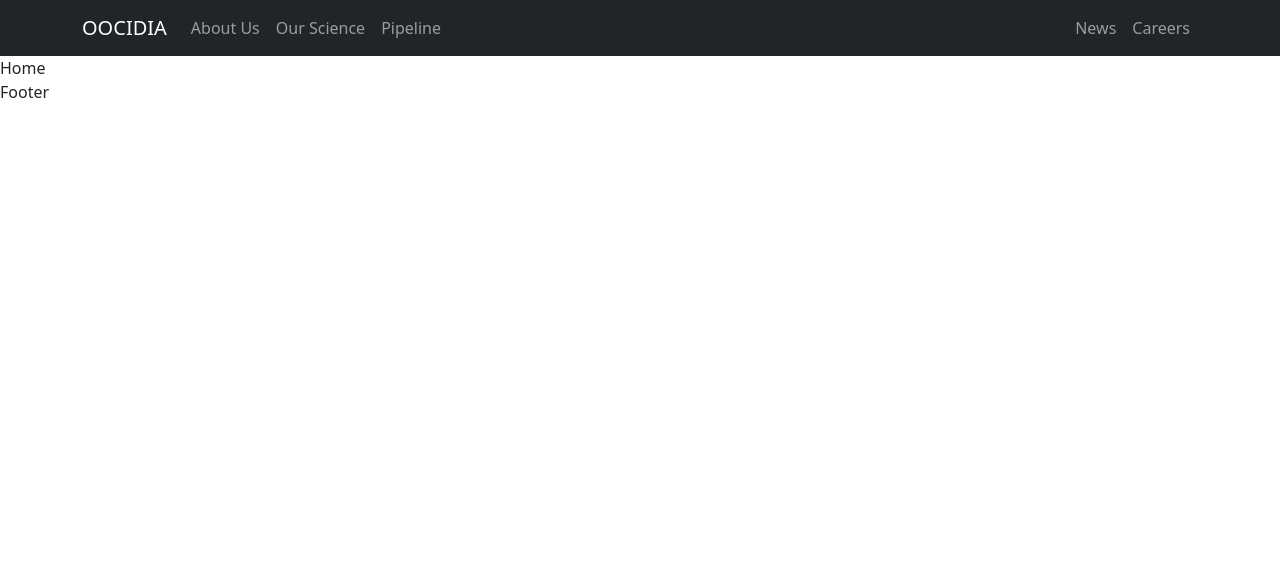
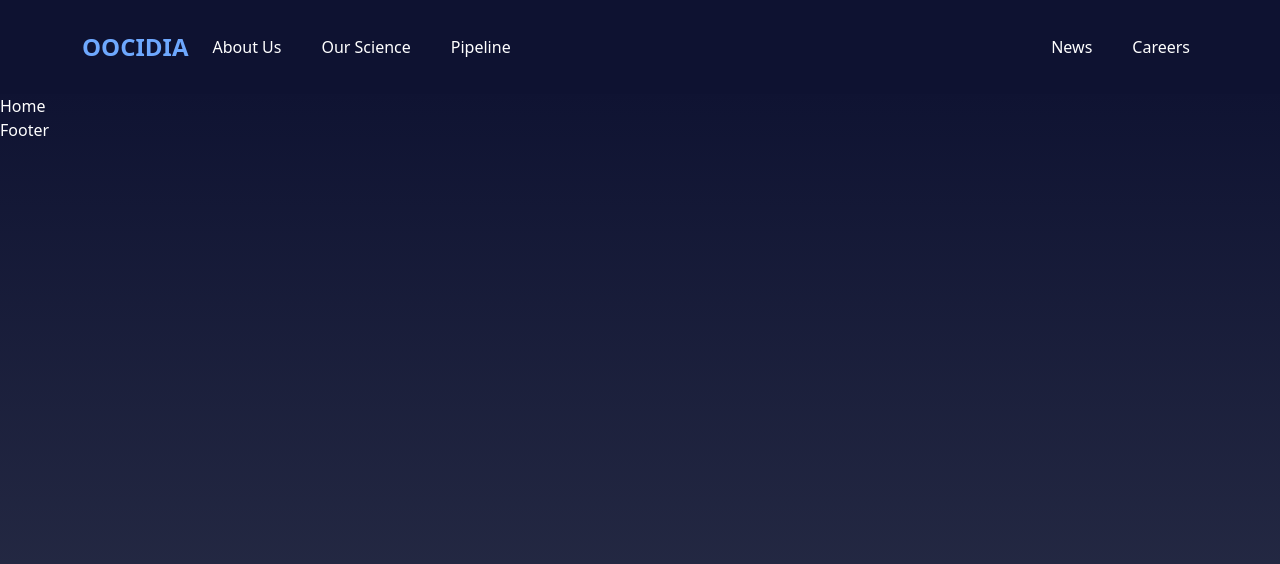
Before and after one commit to rnaufal52/oocidia, a React (Vite) app: page / in a window 1280 px wide. Shown: the top 564 px of the page. Built offline with nearby package versions, Linux system fonts and the light colour scheme.

Commit message:
navbar dan background style

```diff
--- a/package.json
+++ b/package.json
@@ -7,7 +7,8 @@
     "dev": "vite",
     "build": "tsc -b && vite build",
     "lint": "eslint .",
-    "preview": "vite preview"
+    "preview": "vite preview",
+    "sass": "sass --style=compressed ./src/assets/sass/index.sass ./src/assets/css/index.css -w"
   },
   "dependencies": {
     "react": "^18.3.1",
--- a/src/Templates/HomeTemplates/HomeNavbar.tsx
+++ b/src/Templates/HomeTemplates/HomeNavbar.tsx
@@ -3,12 +3,20 @@ import { NavLink } from "react-router-dom"
 
 const HomeNavbar = () => {
     return (
-        <Navbar expand="lg" bg="dark" data-bs-theme="dark">
+        <Navbar
+            className="py-4"
+            expand="lg"
+            data-bs-theme="dark"
+            sticky="top"
+            style={{ backgroundColor: "#0E1231" }}
+        >
             <Container>
-                <Navbar.Brand href="#">OOCIDIA</Navbar.Brand>
+                <Navbar.Brand href="#" className="text-blue-300 fw-bold fs-4">
+                    OOCIDIA
+                </Navbar.Brand>
                 <Navbar.Toggle aria-controls="navbarScroll" />
                 <Navbar.Collapse>
-                    <Nav className="me-auto">
+                    <Nav className="me-auto gap-lg-4">
                         <NavLink className="nav-link" to="/about-us">
                             About Us
                         </NavLink>
@@ -19,7 +27,7 @@ const HomeNavbar = () => {
                             Pipeline
                         </NavLink>
                     </Nav>
-                    <Nav>
+                    <Nav className="gap-lg-4">
                         <NavLink className="nav-link" to="/news">
                             News
                         </NavLink>
--- /dev/null
+++ b/src/assets/css/index.css
@@ -0,0 +1 @@
+.text-blue-300{color:#6ea8fe}.bg-blue-300{background-color:#6ea8fe}.text-blue-500{color:#0d6efd}.bg-blue-500{background-color:#0d6efd}.text-oxford-blue{color:#0b0f2f}.bg-oxford-blue{background-color:#0b0f2f}.text-space-cadet{color:#2d324a}.bg-space-cadet{background-color:#2d324a}body{background-image:linear-gradient(180deg, #0B0F2F 0%, #2D324A 100%);background-size:cover;background-repeat:no-repeat;height:100vh;background-attachment:fixed;color:#fff}.nav-link{color:#fff}.nav-link.active{color:#0d6efd !important}/*# sourceMappingURL=index.css.map */
--- /dev/null
+++ b/src/assets/sass/index.sass
@@ -0,0 +1,16 @@
+@use "./vars/vars"
+
+body
+    background-image: linear-gradient(180deg, #0B0F2F 0%, #2D324A 100%)
+    background-size: cover
+    background-repeat: no-repeat
+    height: 100vh
+    background-attachment: fixed
+
+    color: #fff
+
+.nav-link
+    color: #fff
+
+    &.active
+        color: vars.$blue-500 !important
--- /dev/null
+++ b/src/assets/sass/vars/vars.sass
@@ -0,0 +1 @@
+@forward "./_colors"
--- a/src/main.tsx
+++ b/src/main.tsx
@@ -1,6 +1,7 @@
 import { createRoot } from "react-dom/client"
 import { RouterProvider } from "react-router-dom"
 import routes from "routes/routes"
+import "assets/css/index.css"
 
 const root = document.getElementById("root")!
 createRoot(root).render(<RouterProvider router={routes} />)
```
Also changed, not shown: src/assets/sass/vars/_colors.sass (added, +14 -0 lines), 1 other file (tests, documents, lock files or other folders).
